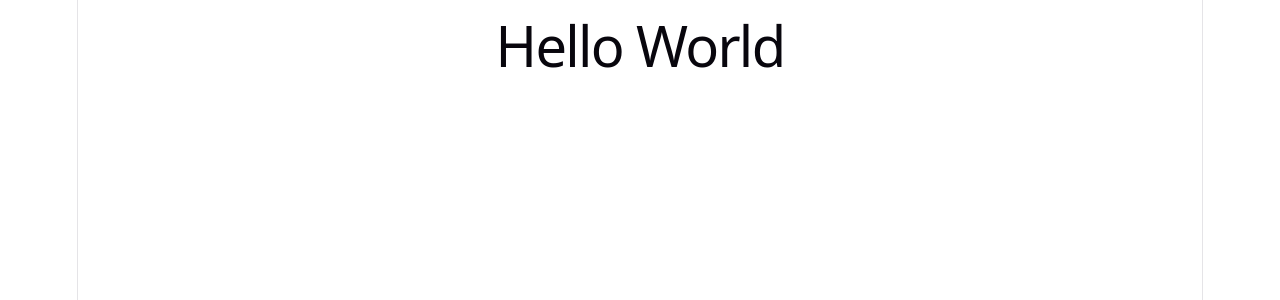
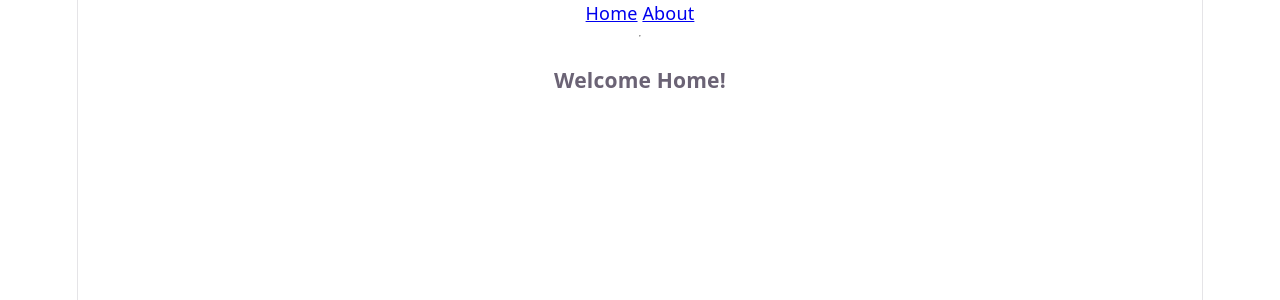
Before and after one commit to OMedeirosg/react-frontend-challenge, a React (Vite) app: page / in a window 1280 px wide. Shown: the top 300 px of the page. Built offline with nearby package versions, Linux system fonts and the light colour scheme.

Commit message:
feat: add files routes

```diff
--- /dev/null
+++ b/src/layouts/RootLayout.tsx
@@ -0,0 +1,31 @@
+import { Link, Outlet } from '@tanstack/react-router'
+import { TanStackRouterDevtools } from '@tanstack/react-router-devtools'
+
+export function RootLayout() {
+  return (
+    <>
+      <div className="p-2 flex gap-2 text-lg">
+        <Link
+          to="/"
+          activeProps={{
+            className: 'font-bold',
+          }}
+          activeOptions={{ exact: true }}
+        >
+          Home
+        </Link>{' '}
+        <Link
+          to="/about"
+          activeProps={{
+            className: 'font-bold',
+          }}
+        >
+          About
+        </Link>
+      </div>
+      <hr />
+      <Outlet />
+      <TanStackRouterDevtools position="bottom-right" />
+    </>
+  )
+}
--- a/src/main.tsx
+++ b/src/main.tsx
@@ -1,13 +1,20 @@
 import { StrictMode } from 'react'
 import { createRoot } from 'react-dom/client'
 import './index.css'
-import App from './App.tsx'
+
 import { ReactQueryProvider } from './providers/ReactQueryProvider.tsx'
+import { RouterProvider, createRouter } from '@tanstack/react-router'
+import { routeTree } from './routeTree.gen'
+
+const router = createRouter({ routeTree })
+
+
+
 
 createRoot(document.getElementById('root')!).render(
   <StrictMode>
     <ReactQueryProvider>
-      <App />
+      <RouterProvider router={router} />
     </ReactQueryProvider>
   </StrictMode>,
 )
--- /dev/null
+++ b/src/routeTree.gen.ts
@@ -0,0 +1,77 @@
+/* eslint-disable */
+
+// @ts-nocheck
+
+// noinspection JSUnusedGlobalSymbols
+
+// This file was automatically generated by TanStack Router.
+// You should NOT make any changes in this file as it will be overwritten.
+// Additionally, you should also exclude this file from your linter and/or formatter to prevent it from being checked or modified.
+
+import { Route as rootRouteImport } from './routes/__root'
+import { Route as AboutRouteImport } from './routes/about'
+import { Route as IndexRouteImport } from './routes/index'
+
+const AboutRoute = AboutRouteImport.update({
+  id: '/about',
+  path: '/about',
+  getParentRoute: () => rootRouteImport,
+} as any)
+const IndexRoute = IndexRouteImport.update({
+  id: '/',
+  path: '/',
+  getParentRoute: () => rootRouteImport,
+} as any)
+
+export interface FileRoutesByFullPath {
+  '/': typeof IndexRoute
+  '/about': typeof AboutRoute
+}
+export interface FileRoutesByTo {
+  '/': typeof IndexRoute
+  '/about': typeof AboutRoute
+}
+export interface FileRoutesById {
+  __root__: typeof rootRouteImport
+  '/': typeof IndexRoute
+  '/about': typeof AboutRoute
+}
+export interface FileRouteTypes {
+  fileRoutesByFullPath: FileRoutesByFullPath
+  fullPaths: '/' | '/about'
+  fileRoutesByTo: FileRoutesByTo
+  to: '/' | '/about'
+  id: '__root__' | '/' | '/about'
+  fileRoutesById: FileRoutesById
+}
+export interface RootRouteChildren {
+  IndexRoute: typeof IndexRoute
+  AboutRoute: typeof AboutRoute
+}
+
+declare module '@tanstack/react-router' {
+  interface FileRoutesByPath {
+    '/about': {
+      id: '/about'
+      path: '/about'
+      fullPath: '/about'
+      preLoaderRoute: typeof AboutRouteImport
+      parentRoute: typeof rootRouteImport
+    }
+    '/': {
+      id: '/'
+      path: '/'
+      fullPath: '/'
+      preLoaderRoute: typeof IndexRouteImport
+      parentRoute: typeof rootRouteImport
+    }
+  }
+}
+
+const rootRouteChildren: RootRouteChildren = {
+  IndexRoute: IndexRoute,
+  AboutRoute: AboutRoute,
+}
+export const routeTree = rootRouteImport
+  ._addFileChildren(rootRouteChildren)
+  ._addFileTypes<FileRouteTypes>()
--- /dev/null
+++ b/src/routes/__root.tsx
@@ -0,0 +1,6 @@
+import { createRootRoute } from '@tanstack/react-router'
+import { RootLayout } from '../layouts/RootLayout'
+
+export const Route = createRootRoute({
+  component: RootLayout,
+})
--- /dev/null
+++ b/src/routes/about.tsx
@@ -0,0 +1,13 @@
+import { createFileRoute } from '@tanstack/react-router'
+
+export const Route = createFileRoute('/about')({
+  component: AboutComponent,
+})
+
+function AboutComponent() {
+  return (
+    <div className="p-2">
+      <h3>About</h3>
+    </div>
+  )
+}
--- /dev/null
+++ b/src/routes/index.tsx
@@ -0,0 +1,13 @@
+import { createFileRoute } from '@tanstack/react-router'
+
+export const Route = createFileRoute('/')({
+  component: HomeComponent,
+})
+
+function HomeComponent() {
+  return (
+    <div className="p-2">
+      <h3>Welcome Home!</h3>
+    </div>
+  )
+}
```
